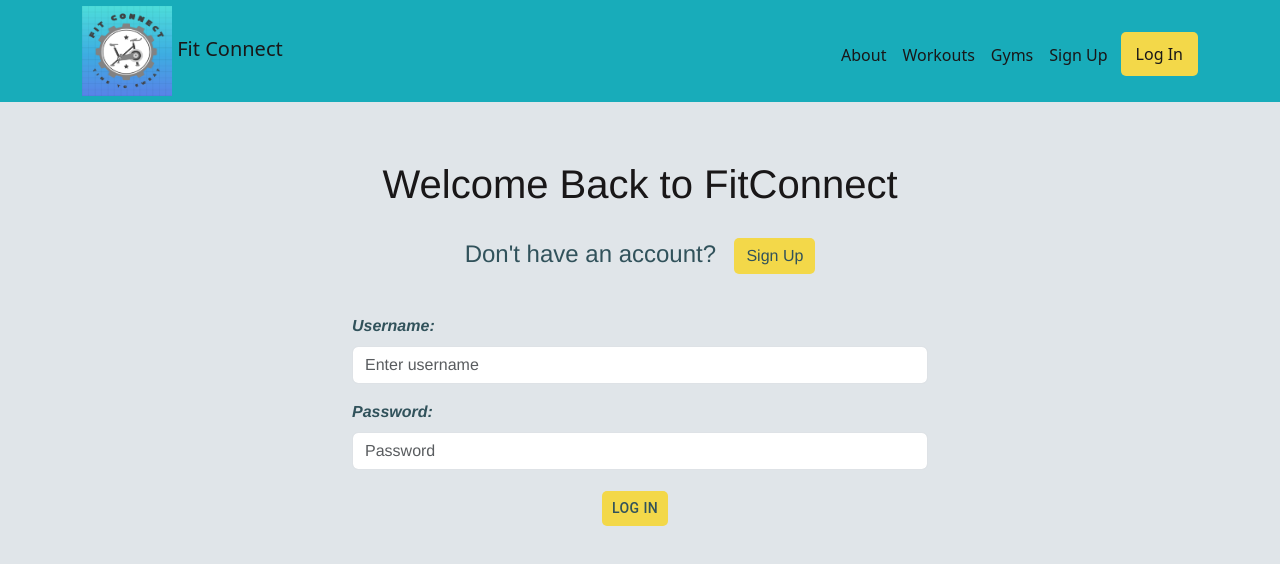
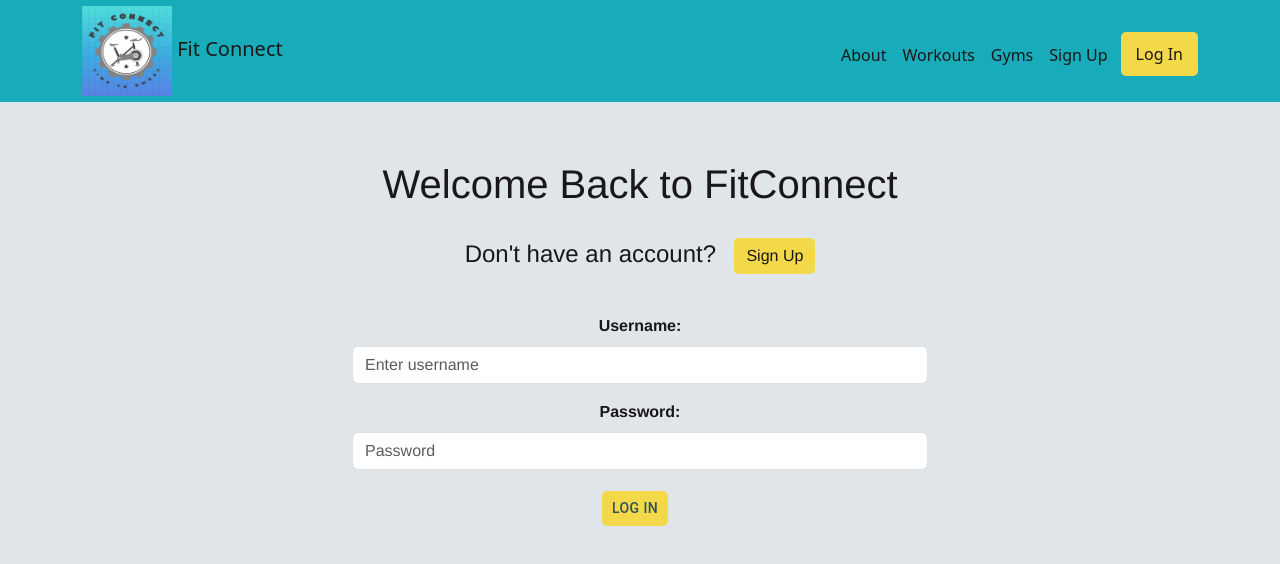
Before and after one commit to erinyant/FitConnect, a React (Create React App) app in the folder client/: page /login in a window 1280 px wide. Shown: the top 564 px of the page. Built offline with nearby package versions, Linux system fonts and the light colour scheme; no server answers.

Commit message:
final final touches

```diff
--- a/client/src/index.css
+++ b/client/src/index.css
@@ -424,10 +424,16 @@ body {
 
 .form .left-column {
   grid-column: 1;
+  display: flex;
+  flex-direction: column;
+  align-items: center;
 }
 
 .form .right-column {
   grid-column: 2;
+  display: flex;
+  flex-direction: column;
+  align-items: center;
 }
 
 .form .left-column,
@@ -461,7 +467,7 @@ body {
   justify-content: center;
   align-items: center;
   color: #3f646f;
-  font-weight: 550;
+  font-weight: 400;
   font-family: Helvetica;
 }
 
@@ -505,6 +511,7 @@ body {
   margin-bottom: 10px;
   margin-left: 10px;
   margin-right: 10px;
+  border: none !important;
   border-radius: 5px;
   background-color: #F3D849;
   font-family: Helvetica;
@@ -547,7 +554,7 @@ body {
 
 .signup-loginpage {
   text-align: center;
-  color: #31525b;
+  color: #191718;
   font-family: Helvetica;
 }
 
@@ -556,16 +563,18 @@ body {
   background-color: #F3D849 !important;
   border: none !important;
   border-radius: 5px !important;
-  color: #31525b !important;
+  color: #191718 !important;
   cursor: pointer !important;
   font-family: Helvetica;
 }
 
 .mb-3 {
-  color: #31525b;
-  font-style: italic;
+  color: #191718;
   font-family: Helvetica;
   font-weight: bold;
+  display: flex;
+  flex-direction: column;
+  align-items: center;
 }
 
 .login-button {
```
Also changed, not shown: 2 other files (tests, documents, lock files or other folders).
